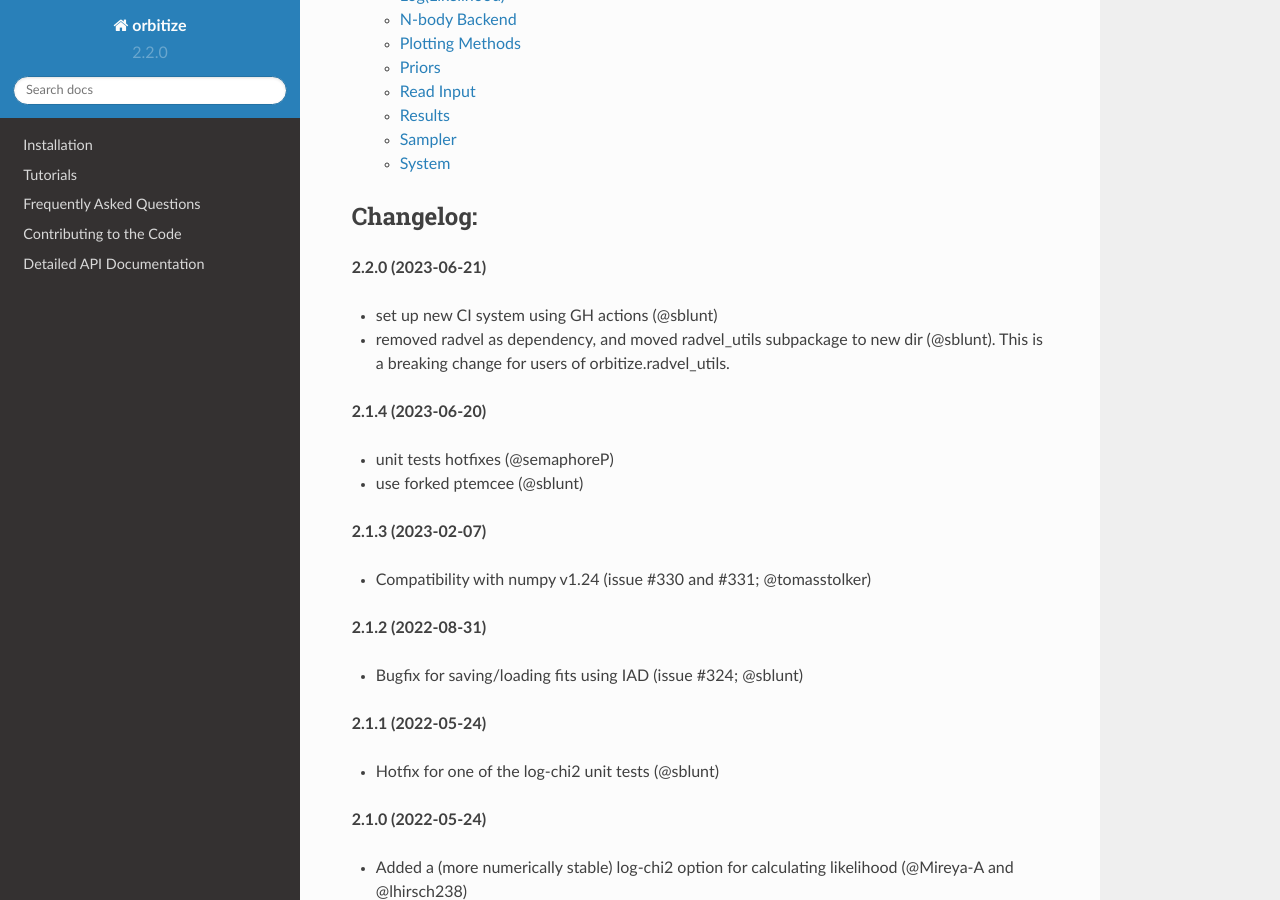
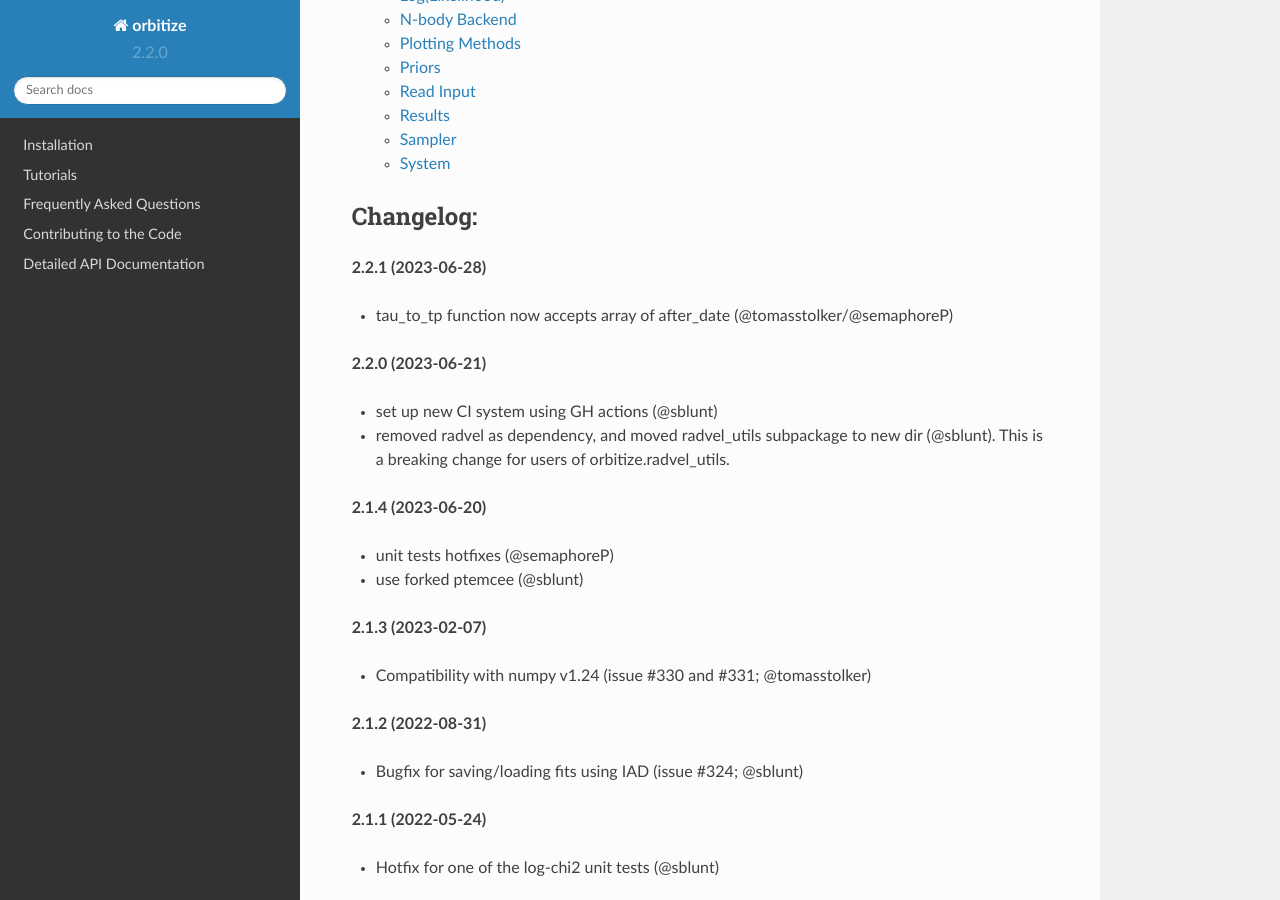
Before and after one commit to sblunt/orbitize, a Sphinx documentation site: the page built from docs/index.rst, in a window 1280 px wide and 900 px high, scrolled down 1657 px. Built offline with Sphinx 7.4.7 and the Read the Docs theme 2.0.0, drawn with Linux system fonts in a browser that asks for light colours; pages that are not in the unit, such as notebooks, are missing from menus.

Commit message:
update changelog

```diff
--- a/docs/index.rst
+++ b/docs/index.rst
@@ -53,6 +53,10 @@
 
 Changelog:
 ++++++++++
+
+**2.2.1 (2023-06-28)**
+
+- tau_to_tp function now accepts array of after_date (@tomasstolker/@semaphoreP)
 
 **2.2.0 (2023-06-21)**
 
```
